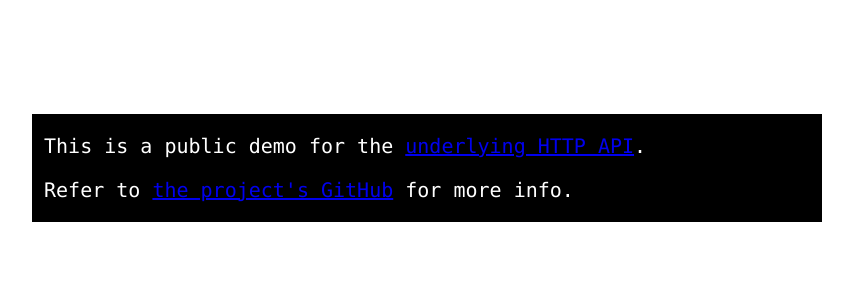
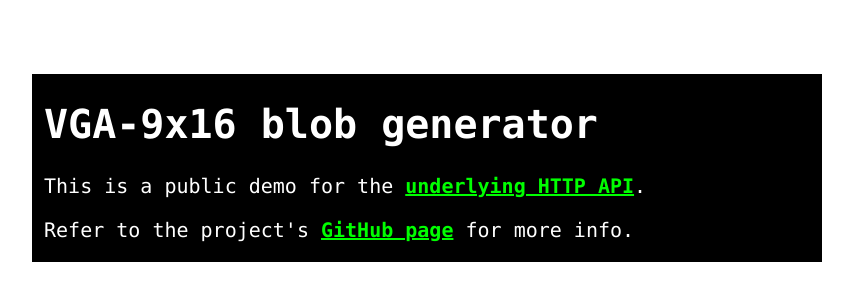
Before and after one commit to nonk123/vga9x16, a plain HTML site: page index.public.html in a window 1280 px wide. Shown: the part 232-532 px from the top of the page, without its empty margins (213-1066 px from the left). Drawn offline with Linux system fonts and the light colour scheme.

Commit message:
Prettify the public index page

```diff
--- a/index.public.html
+++ b/index.public.html
@@ -41,19 +41,27 @@
                 background: #000000;
                 padding: 0 1ch;
             }
+
+            a {
+                color: #00ff00;
+                font-weight: bold;
+            }
+
+            a:visited {
+                color: #009900;
+            }
         </style>
     </head>
     <body>
         <main>
+            <h1>VGA-9x16 blob generator</h1>
             <p>
                 This is a public demo for the
                 <a href="/png">underlying HTTP API</a>.
             </p>
             <p>
-                Refer to
-                <a href="https://github.com/nonk123/vga9x16"
-                    >the project's GitHub</a
-                >
+                Refer to the project's
+                <a href="https://github.com/nonk123/vga9x16">GitHub page</a>
                 for more info.
             </p>
         </main>
```
